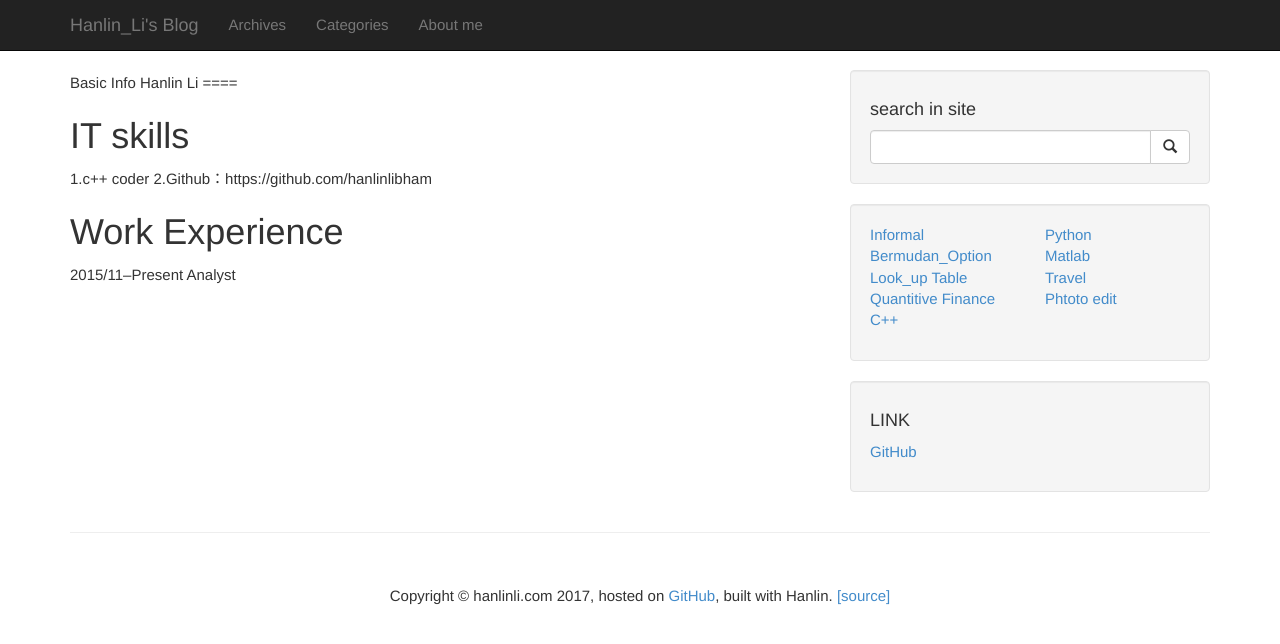
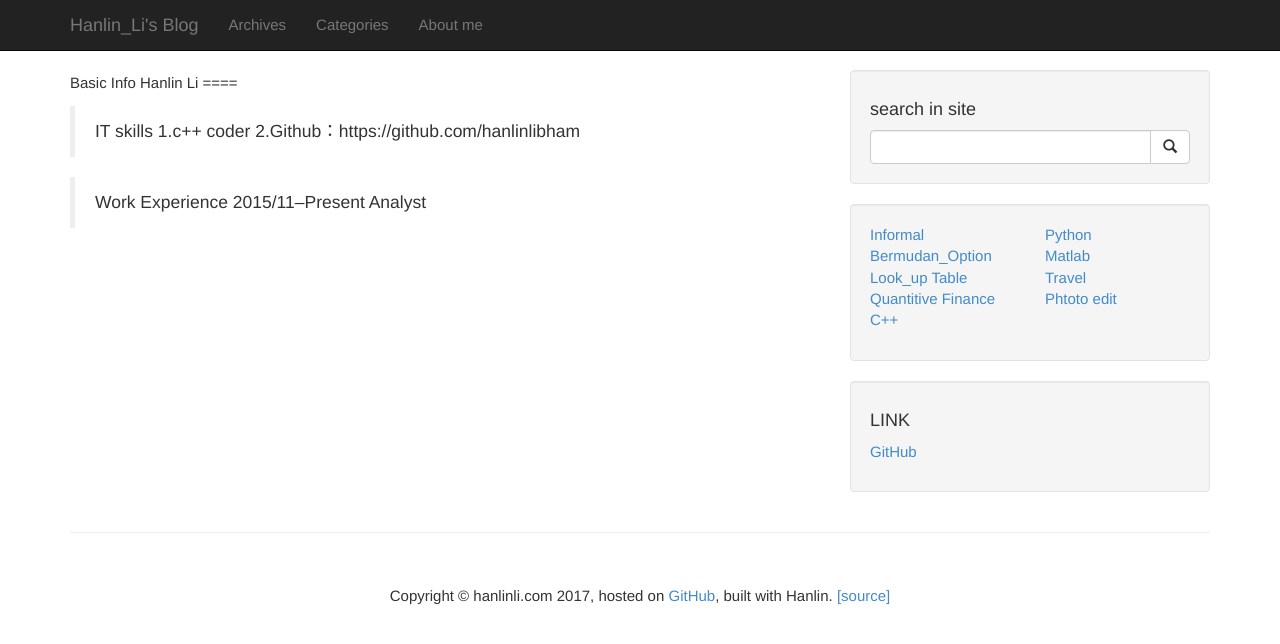
Before and after one commit to hanlinlibham/hanlinlibham.github.io, a Jekyll site: the page built from about.markdown, in a window 1280 px wide. Shown: the top 644 px of the page. Built offline with Jekyll 4.4.1, drawn with Linux system fonts in a browser that asks for light colours; Markdown is read by kramdown in place of the engine named in the settings.

```diff
--- a/about.markdown
+++ b/about.markdown
@@ -6,10 +6,10 @@ Basic Info
 Hanlin Li
 ====
 
-#IT skills
+>IT skills
 1.c++ coder
 2.Github：https://github.com/hanlinlibham
 
-#Work Experience
+>Work Experience
 2015/11--Present
 Analyst
```
